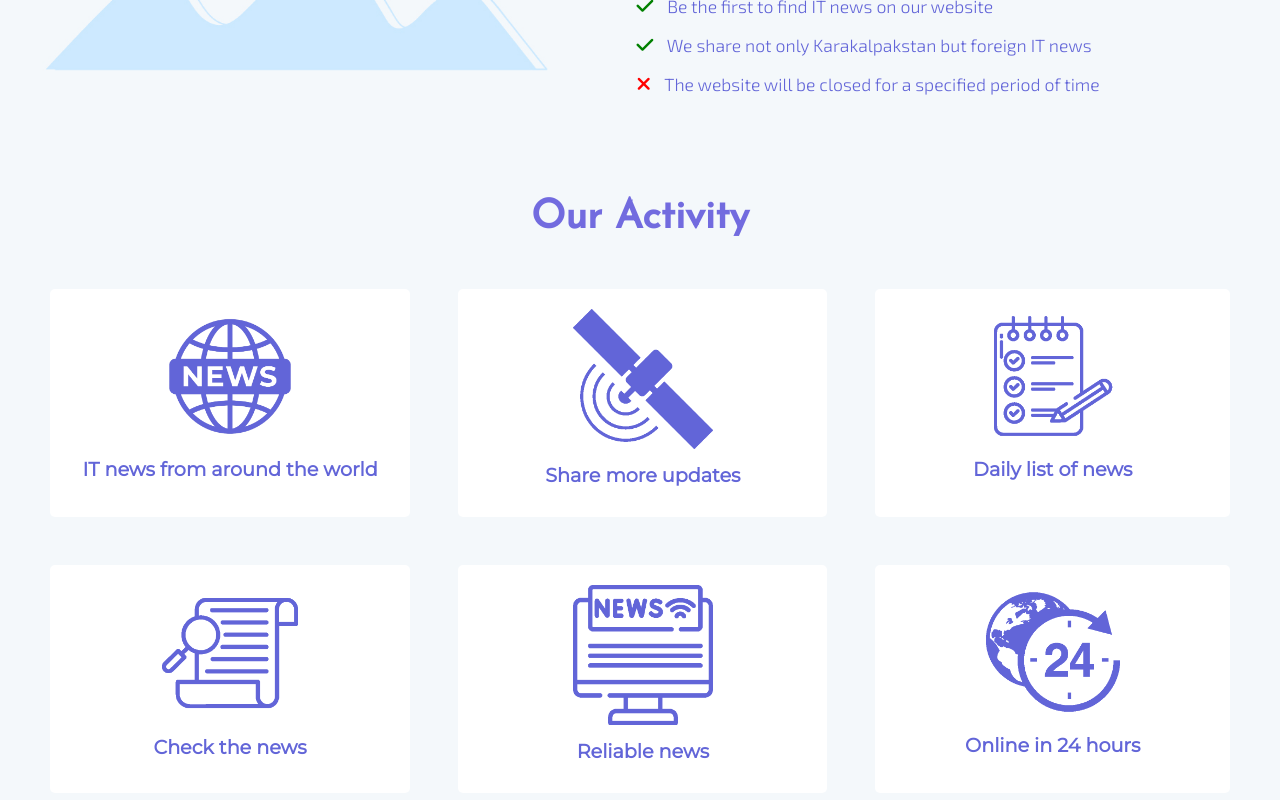
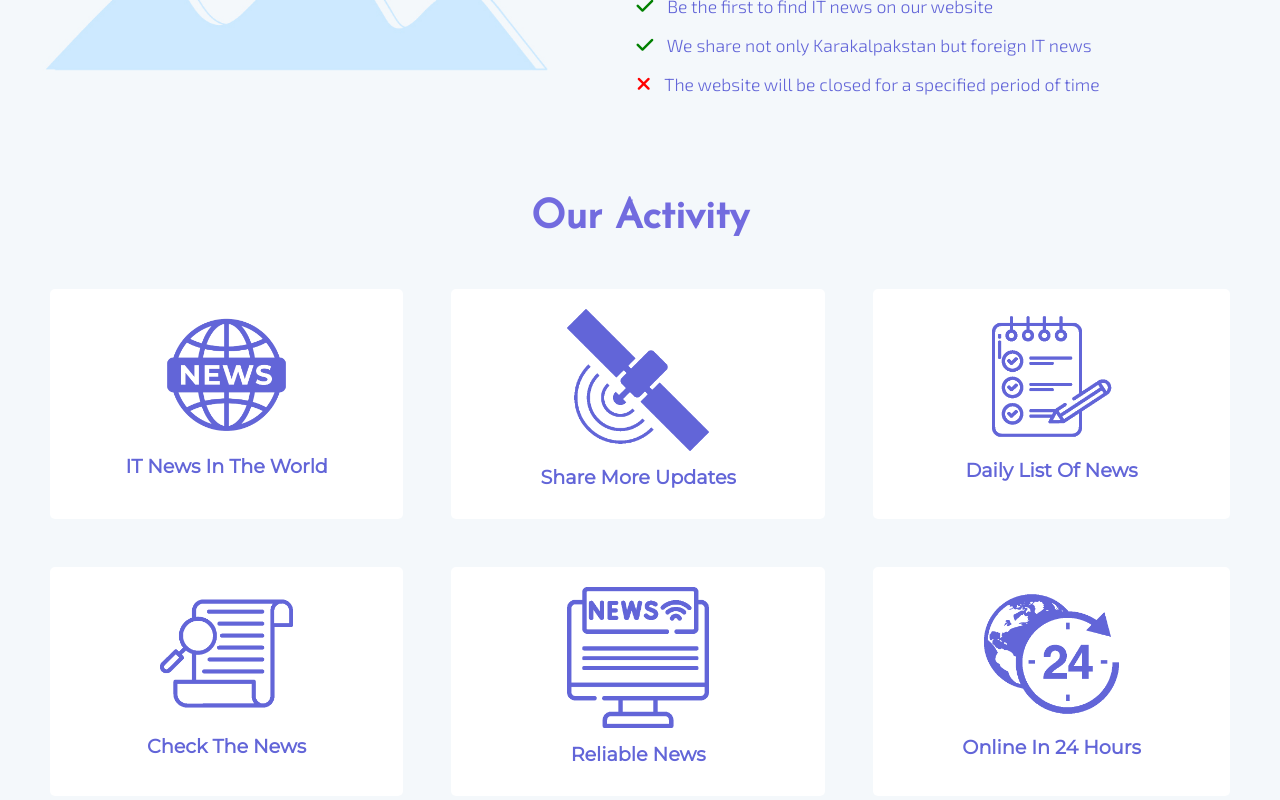
Before and after one commit to mukhammedaliametov/news-web, a React (Vite) app: page / in a window 1280 px wide. Shown: the part 1351-2151 px from the top of the page. Built offline with nearby package versions, Linux system fonts and the light colour scheme.

Commit message:
edit activity section

```diff
--- a/src/Components/ActivityItmes.jsx
+++ b/src/Components/ActivityItmes.jsx
@@ -8,32 +8,32 @@ import Img6 from "../assets/activity-icons/6.png";
 export const ActivityItems = [
   {
     icon: Img,
-    title: "IT news from around the world",
-    desc: "Lorem ipsum dolor sit amet consectetur adipisicing elit. Minus eveniet tenetur facere nulla voluptates laudantium ullam delectus assumenda, ab obcaecati.",
+    title: "IT news In The World",
+    desc: "We share not only Karakalpakstan but foreign IT news. You can know all the IT news from around the world through our website. News about IT in the world is very interesting for you. You can further expand your worldview through foreign IT news.",
   },
   {
     icon: Img2,
     title: "Share more updates",
-    desc: "Lorem ipsum dolor sit amet consectetur adipisicing elit. Minus eveniet tenetur facere nulla voluptates laudantium ullam delectus assumenda, ab obcaecati.",
+    desc: "We share IT news faster and more efficiently. You can get a lot of information through our little website. Join us and be the first to know about IT news.",
   },
   {
     icon: Img3,
     title: "Daily list of news",
-    desc: "Lorem ipsum dolor sit amet consectetur adipisicing elit. Minus eveniet tenetur facere nulla voluptates laudantium ullam delectus assumenda, ab obcaecati.",
+    desc: "We view, check, and list daily IT news. All our news is reliable. We share reliable information with you through the website Join us and follow the reliable information about IT.",
   },
   {
     icon: Img4,
     title: "Check the news",
-    desc: "Lorem ipsum dolor sit amet consectetur adipisicing elit. Minus eveniet tenetur facere nulla voluptates laudantium ullam delectus assumenda, ab obcaecati.",
+    desc: "We have all the IT news that you cannot find. Be sure to visit the site after Google and get acquainted with IT news from us. You can find the latest news with us without searching. Invite your friends to visit the site.",
   },
   {
     icon: Img5,
     title: "Reliable news",
-    desc: "Lorem ipsum dolor sit amet consectetur adipisicing elit. Minus eveniet tenetur facere nulla voluptates laudantium ullam delectus assumenda, ab obcaecati.",
+    desc: "We definitely like all news reliable fake news. All you need to view these updates is the internet and any device you like, such as a computer, notebook, tablet or smartphone, and you can use the website as you like.",
   },
   {
     icon: Img6,
     title: "Online in 24 hours",
-    desc: "Lorem ipsum dolor sit amet consectetur adipisicing elit. Minus eveniet tenetur facere nulla voluptates laudantium ullam delectus assumenda, ab obcaecati.",
+    desc: "We are online 24 hours a day, so you can access the website anytime you want. You can connect to us at any time through the website. News on the website is shared for 24 hours and after 24 hours it will be revealed as outdated news.",
   },
 ];
--- a/src/styles/Activity.scss
+++ b/src/styles/Activity.scss
@@ -28,6 +28,7 @@ $globalColor: #6265d8;
           font-family: $globalFont2;
           font-size: 1.2rem;
           padding: 10px;
+          text-transform: capitalize;
         }
         &:hover .card-back{
           opacity: 1;
```
